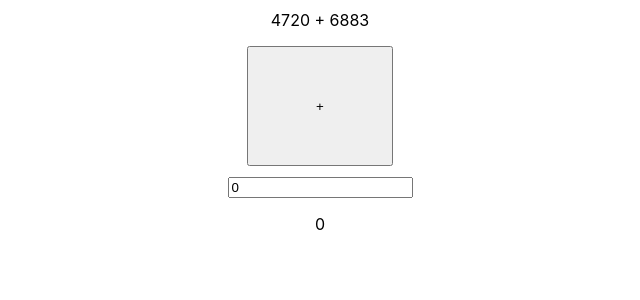
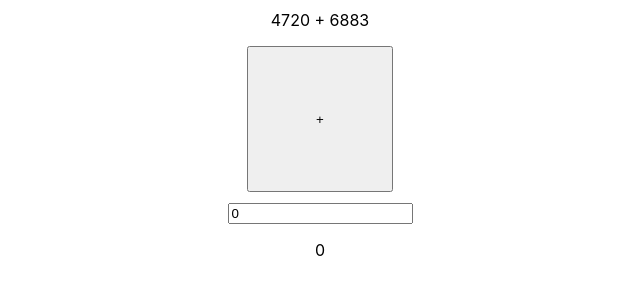
Before and after one commit to tohhiro/math-app, a React (Create React App) app: page / in a window 1280 px wide. Shown: the top 300 px of the page, without its empty margins (320-960 px from the left). Built offline with nearby package versions, Linux system fonts and the light colour scheme.

Commit message:
heightをwidthと同じピクセルに変更

```diff
--- a/src/App.css
+++ b/src/App.css
@@ -9,5 +9,5 @@ p {
 
 .answerBtn {
   width: 146px;
-  height: 120px;
+  height: 146px;
 }
```
